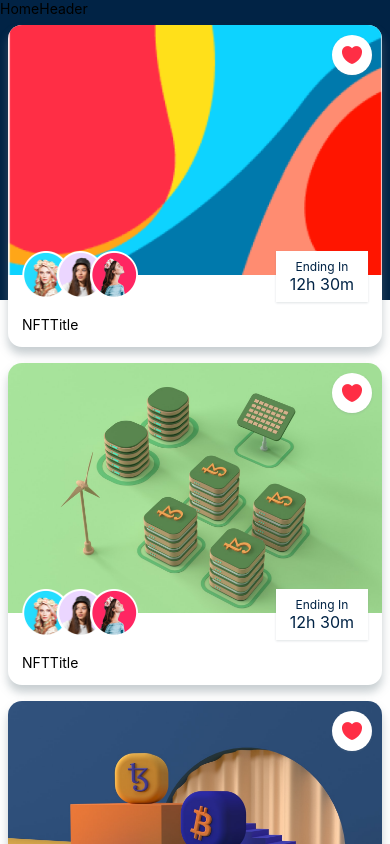
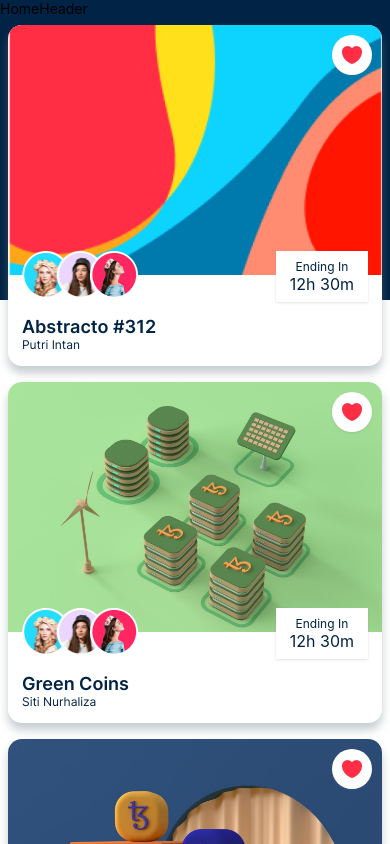
Before and after one commit to Nemo144/nft_mktRN, a React Native app: screen /Home in a window 390 px wide. Shown: the top 844 px of the page. Built offline with nearby package versions, Linux system fonts and the light colour scheme.

Commit message:
:sparkles: Intro new features

```diff
--- a/components/NFTCard.js
+++ b/components/NFTCard.js
@@ -40,7 +40,12 @@
       <SubInfo />
 
       <View style={{ width: "100%", padding: SIZES.font }}>
-        <NFTTitle />
+        <NFTTitle
+          title={data.name}
+          subTitle={data.creator}
+          titleSize={SIZES.large}
+          subTitleSize={SIZES.small}
+        />
       </View>
     </View>
   );
--- a/components/SubInfo.js
+++ b/components/SubInfo.js
@@ -1,10 +1,28 @@
 import { View, Text, Image } from "react-native";
 import { SIZES, COLORS, SHADOWS, assets, FONTS } from "../constants";
 
-export const NFTTitle = () => {
+export const NFTTitle = ({ title, subTitle, titleSize, subTitleSize }) => {
   return (
     <View>
-      <Text>NFTTitle</Text>
+      <Text
+        style={{
+          fontFamily: FONTS.semiBold,
+          fontSize: titleSize,
+          color: COLORS.primary,
+        }}
+      >
+        {title}
+      </Text>
+
+      <Text
+        style={{
+          fontFamily: FONTS.regular,
+          fontSize: subTitleSize,
+          color: COLORS.primary,
+        }}
+      >
+        {subTitle}
+      </Text>
     </View>
   );
 };
```
